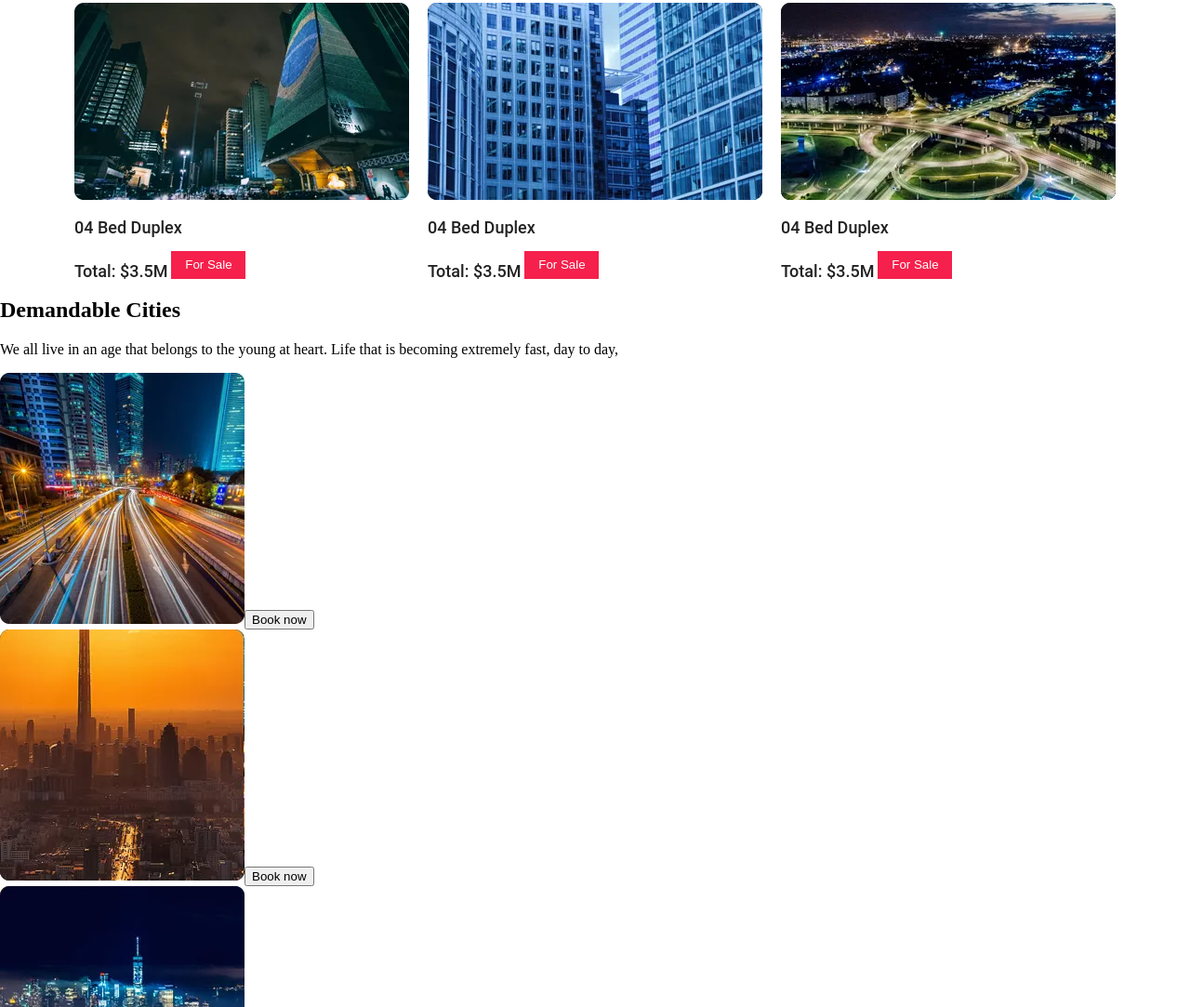
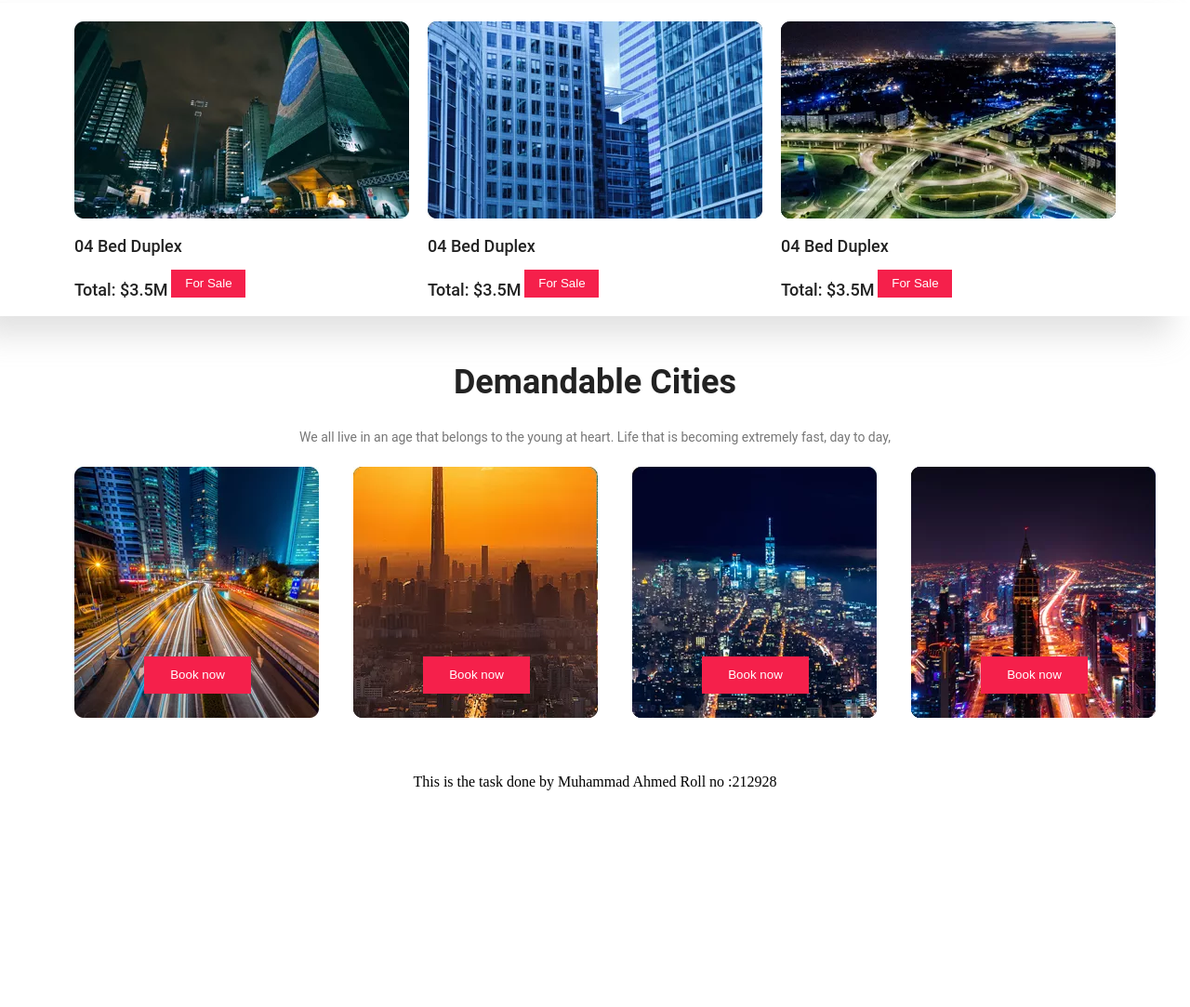
Before and after one commit to Ahmed-tech01/Real-State-competition, a plain HTML site: page index.html in a window 1280 px wide. Shown: the part 1717-2800 px from the top of the page at 93% size. After the commit the page ends 2583 px from the top, so only its background shows below. Drawn offline with Linux system fonts and the light colour scheme.

Commit message:
Update style.css

```diff
--- a/style.css
+++ b/style.css
@@ -78,6 +78,7 @@ a {
     box-shadow: -21.213px 21.213px 30px 0px rgba(158, 158, 158, 0.3);
     position: relative;
     top: 200px;
+    text-align: center;
 
 }
 
@@ -179,6 +180,8 @@ a {
     display: flex;
     justify-content: center;
     gap: 20px;
+    padding: 20px 0px;
+    box-shadow: -21.213px 21.213px 30px 0px rgba(158, 158, 158, 0.3);
 }
 .down-content h2{
     font-size: 18px;
@@ -203,3 +206,46 @@ a {
     color: #fff;
     border: none;
 }
+p{
+    text-align: center;
+}
+.dem{
+    display: flex;
+    flex-direction: column;
+    justify-content: center;
+    align-items: center;
+    padding: 20px 0px;
+}
+.dem h1{
+    font-weight: bold;
+    font-family: "Roboto", sans-serif;
+    font-size: 36px;
+    color: #222222;
+    margin-bottom: 12px;
+}
+.dem p{
+    font-size: 14px;
+    font-family: "Roboto", sans-serif;
+    font-weight: normal;
+    line-height: 24px;
+    color: #777777;
+    margin-bottom: 0px;
+}
+.container-3{
+    display: flex;
+    flex-direction: row;
+    justify-content: center;
+    padding-left: 80px;
+}
+.box button{
+    max-width: 115px;
+    height: 40px;
+    padding: 0px;
+    width: 100%;
+    background-color: #f5204b;
+    color: #fff;
+    border: none;
+    position: relative;
+    top: -70px;
+    left: 75px;
+}
```
